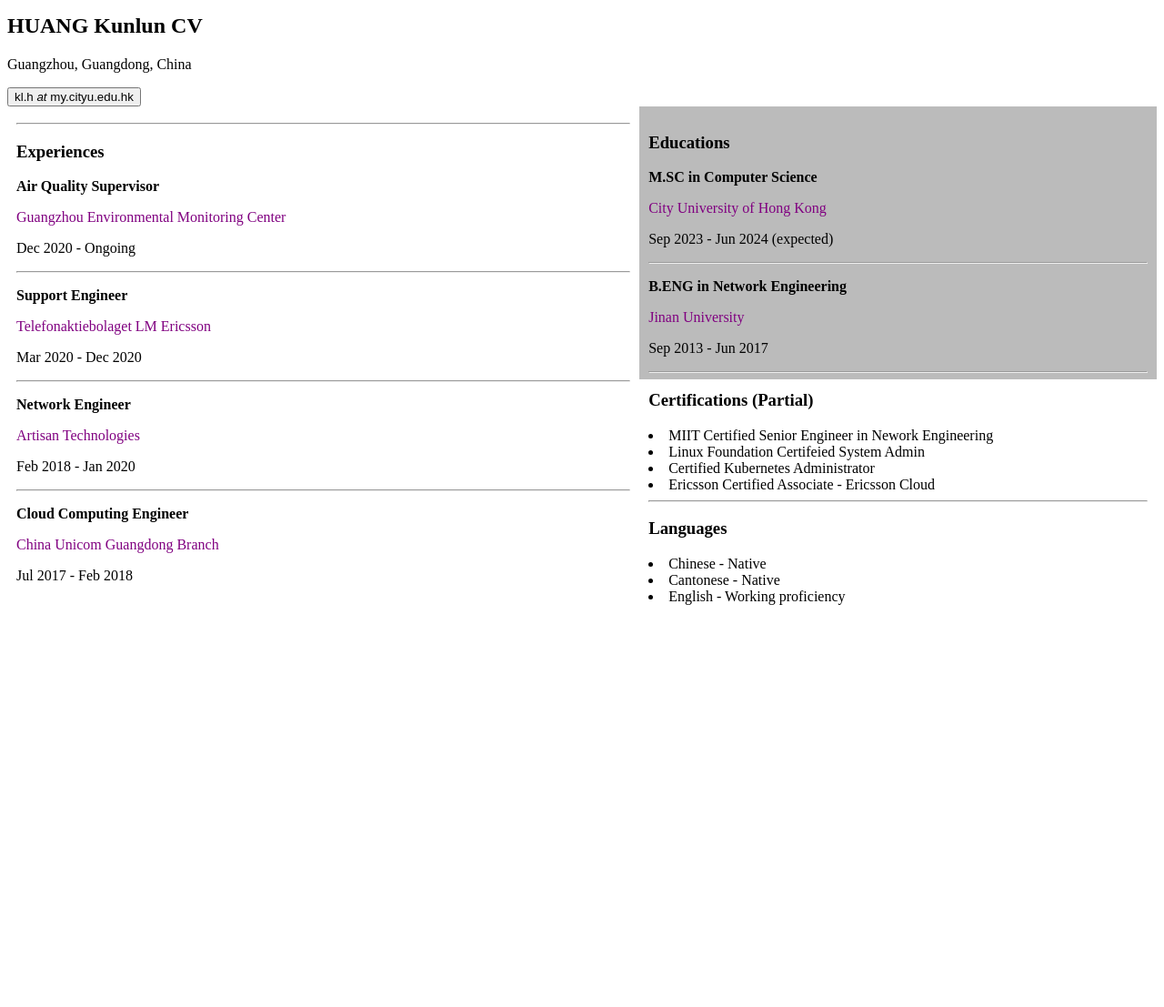
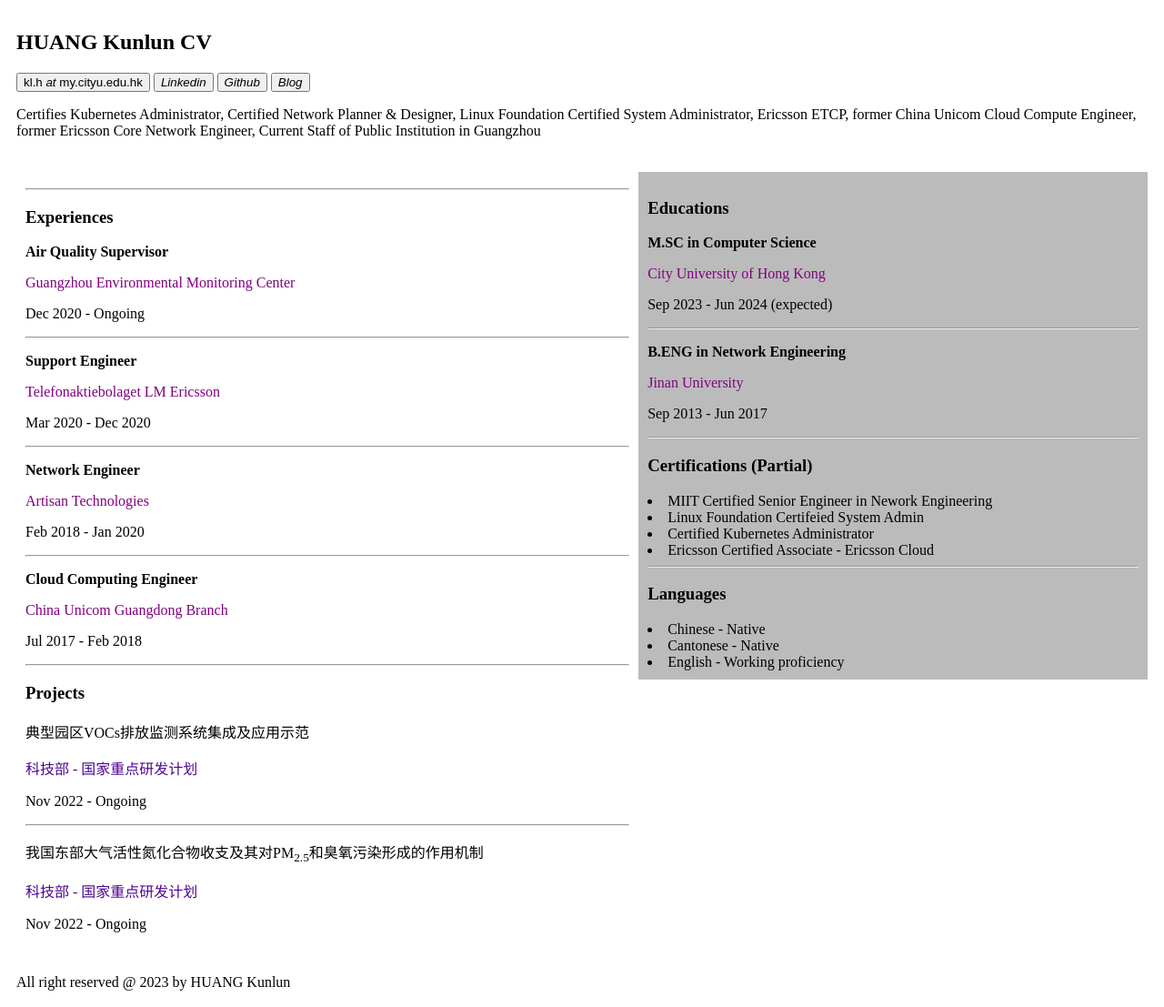
Before and after one commit to kunlunh/hklcv, a plain HTML site: page index.html in a window 1280 px wide. Shown: the part 5-1112 px from the top of the page at 91% size. Before the commit the page ends 800 px from the top, so only its background shows below. Drawn offline with Linux system fonts and the light colour scheme.

Commit message:
fix contents

```diff
--- a/index.html
+++ b/index.html
@@ -14,7 +14,6 @@
             float: left;
             width: 55%;
             padding: 10px;
-            height: 300px;
             /* Should be removed. Only for demonstration */
         }
 
@@ -22,7 +21,6 @@
             float: left;
             width: 45%;
             padding: 10px;
-            height: 300px;
             background-color:#bbb;
             /* Should be removed. Only for demonstration */
         }
@@ -42,14 +40,30 @@
         .position {
             font-weight: bold;
         }
+        .porjectprovider {
+            color:rgb(77, 6, 143);
+        }
+
+        .header {
+            padding: 10px;
+        }
     </style>
 </head>
 
 <body>
+    <div class="header">
     <h2>HUANG Kunlun CV</h2>
-    <p>Guangzhou, Guangdong, China </p>
     <button>kl.h <i>at</i> my.cityu.edu.hk</button>
-    <div class="row">
+    <a href="https://www.linkedin.com/in/huangkunlun">
+    <button><i>Linkedin</i></button></a>
+    <a href="https://www.github.com/kunlunh"><button><i>Github</i></button></a>
+    <a href="https://vnf.cc/"><button><i>Blog</i></button></a>
+
+
+    <p>Certifies Kubernetes Administrator, Certified Network Planner & Designer, Linux Foundation Certified System Administrator, Ericsson ETCP, former China Unicom Cloud Compute Engineer, former Ericsson Core Network Engineer, Current Staff of Public Institution in Guangzhou</p>
+    </div>
+
+    <div class="row" style="padding: 10px;">
         <div class="column-left">
             <hr style="color:purple;">
             <h3>Experiences</h3>
@@ -75,6 +89,21 @@
                 <p class="position">Cloud Computing Engineer</p>
                 <p class="services">China Unicom Guangdong Branch</p>
                 <p>Jul 2017 - Feb 2018</p>
+            </div>
+            <hr style="color:purple">
+            <h3>Projects</h3>
+            <div>
+                <p class="projectname">典型园区VOCs排放监测系统集成及应用示范
+                </p>
+                <p class="porjectprovider">科技部 - 国家重点研发计划</p>
+                <p>Nov 2022 - Ongoing</p>
+            </div>
+            <hr>
+            <div>
+                <p class="projectname">我国东部大气活性氮化合物收支及其对PM<sub>2.5</sub>和臭氧污染形成的作用机制
+                </p>
+                <p class="porjectprovider">科技部 - 国家重点研发计划</p>
+                <p>Nov 2022 - Ongoing</p>
             </div>
 
         </div>
@@ -112,7 +141,7 @@
             </div>
         </div>
     </div>
-
+<footer style="padding: 10px;">All right reserved @ 2023 by HUANG Kunlun</footer>
 </body>
 
 </html>
```
